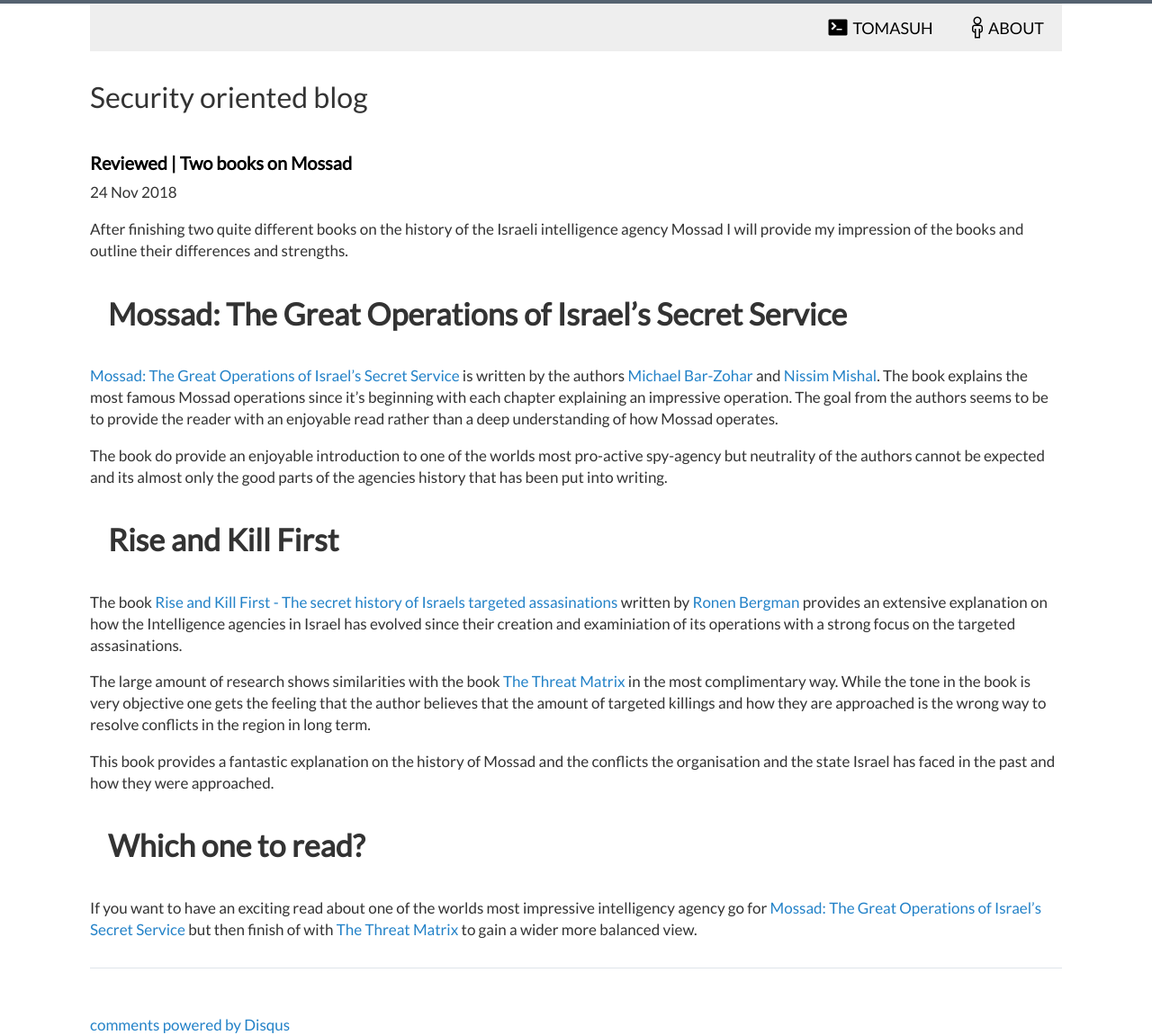
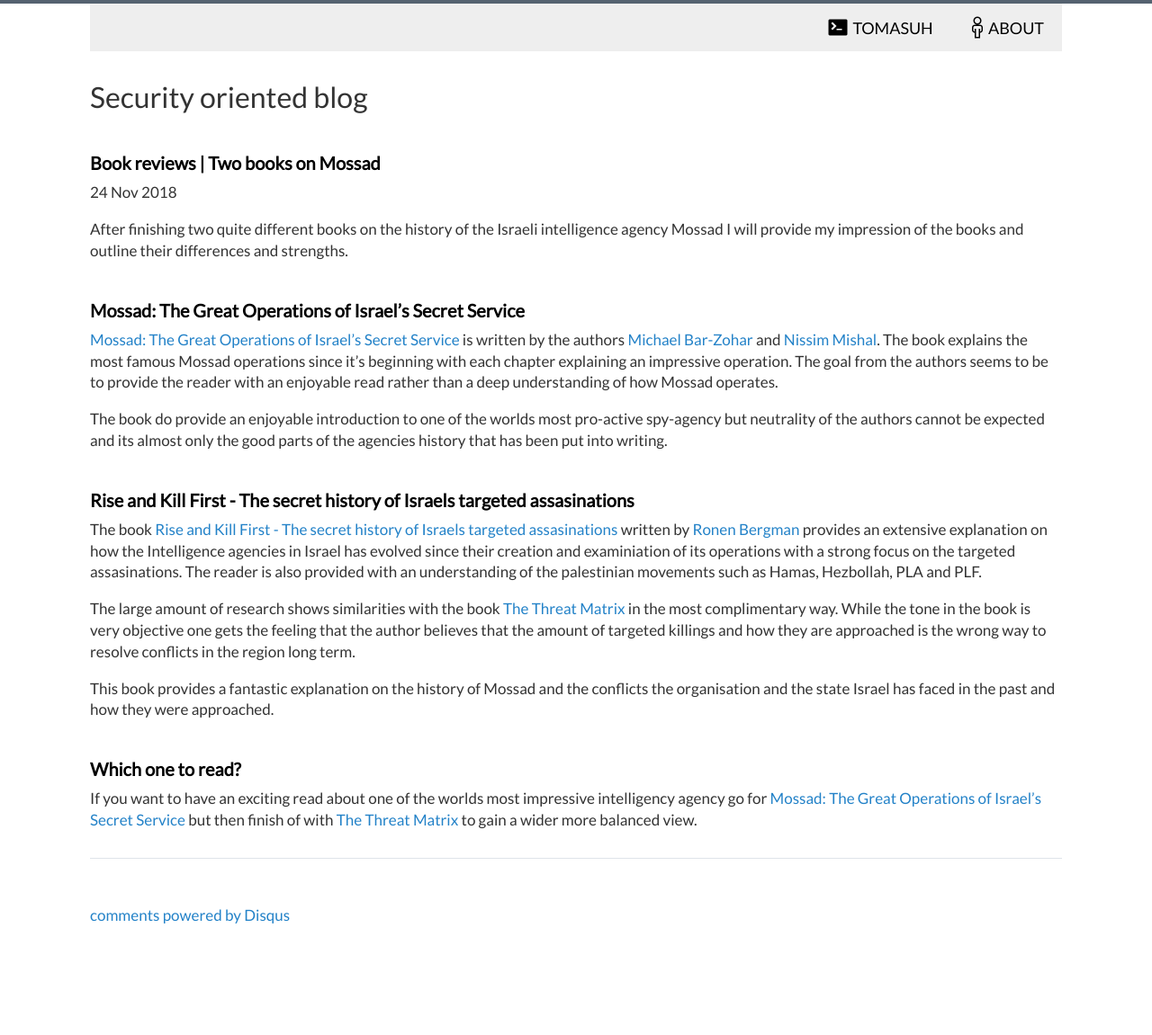
Before and after one commit to Tomasuh/Tomasuh.github.io, a Jekyll site: the page built from _posts/2018-11-24-mossad.md, in a window 1280 px wide. Shown: the whole page at 90% size. Built offline with Jekyll 4.4.1, drawn with Linux system fonts in a browser that asks for light colours; comment, search, counter and statistics services are not loaded; after the commit the page ends 1030 px from its top, so only the background shows below that.

Commit message:
Post update

```diff
--- a/_posts/2018-11-24-mossad.md
+++ b/_posts/2018-11-24-mossad.md
@@ -1,6 +1,6 @@
 ---
 layout: post
-title: "Reviewed | Two books on Mossad"
+title: "Book reviews | Two books on Mossad"
 date: 2018-11-24
 comments: true
 categories:
@@ -9,7 +9,7 @@ categories:
 After finishing two quite different books on the history of the Israeli intelligence agency
 Mossad I will provide my impression of the books and outline their differences and strengths.
 
-# Mossad: The Great Operations of Israel's Secret Service
+## Mossad: The Great Operations of Israel's Secret Service
 
 [Mossad: The Great Operations of Israel's Secret Service](https://www.amazon.co.uk/Mossad-Operations-Israels-Secret-Service/dp/1849549397) is written by the authors [Michael Bar-Zohar](https://en.wikipedia.org/wiki/Michael_Bar-Zohar) and [Nissim Mishal](https://www.harpercollins.com/author/cr-105735/nissim-mishal/).
 The book explains the most famous Mossad operations since it's beginning with
@@ -22,23 +22,24 @@ pro-active spy-agency but neutrality of the authors cannot be expected
 and its almost only the good parts of the agencies history that has been
  put into writing.
 
-# Rise and Kill First
+## Rise and Kill First - The secret history of Israels targeted assasinations
 
 The book [Rise and
 Kill First - The secret history of Israels targeted assasinations](https://ronenbergman.com/rise-and-kill-first-the-book/)
  written by [Ronen Bergman](https://ronenbergman.com/biography/) provides an extensive explanation
  on how the Intelligence agencies in Israel has evolved since their creation and examiniation of
- its operations with a strong focus on the targeted assasinations.
+ its operations with a strong focus on the targeted assasinations. The reader is also provided with
+an understanding of the palestinian movements such as Hamas, Hezbollah, PLA and PLF.
 
 The large amount of research shows similarities with the book [The Threat Matrix](http://tomasuh.github.io/2018/01/21/Threat-matrix.html) in the most complimentary way.
 While the tone in the book is very objective one gets the feeling that the author
 believes that the amount of targeted killings and how they are approached is the
-wrong way to resolve conflicts in the region in long term.
+wrong way to resolve conflicts in the region long term.
 
 This book provides a fantastic explanation on the history of Mossad and the conflicts
 the organisation and the state Israel has faced in the past and how they were approached.
 
-# Which one to read?
+## Which one to read?
 
 If you want to have an exciting read about one of the worlds most impressive intelligency agency
 go for [Mossad: The Great Operations of Israel's Secret Service](https://www.amazon.co.uk/Mossad-Operations-Israels-Secret-Service/dp/1849549397) but then finish of with [The Threat Matrix](http://tomasuh.github.io/2018/01/21/Threat-matrix.html)
```
